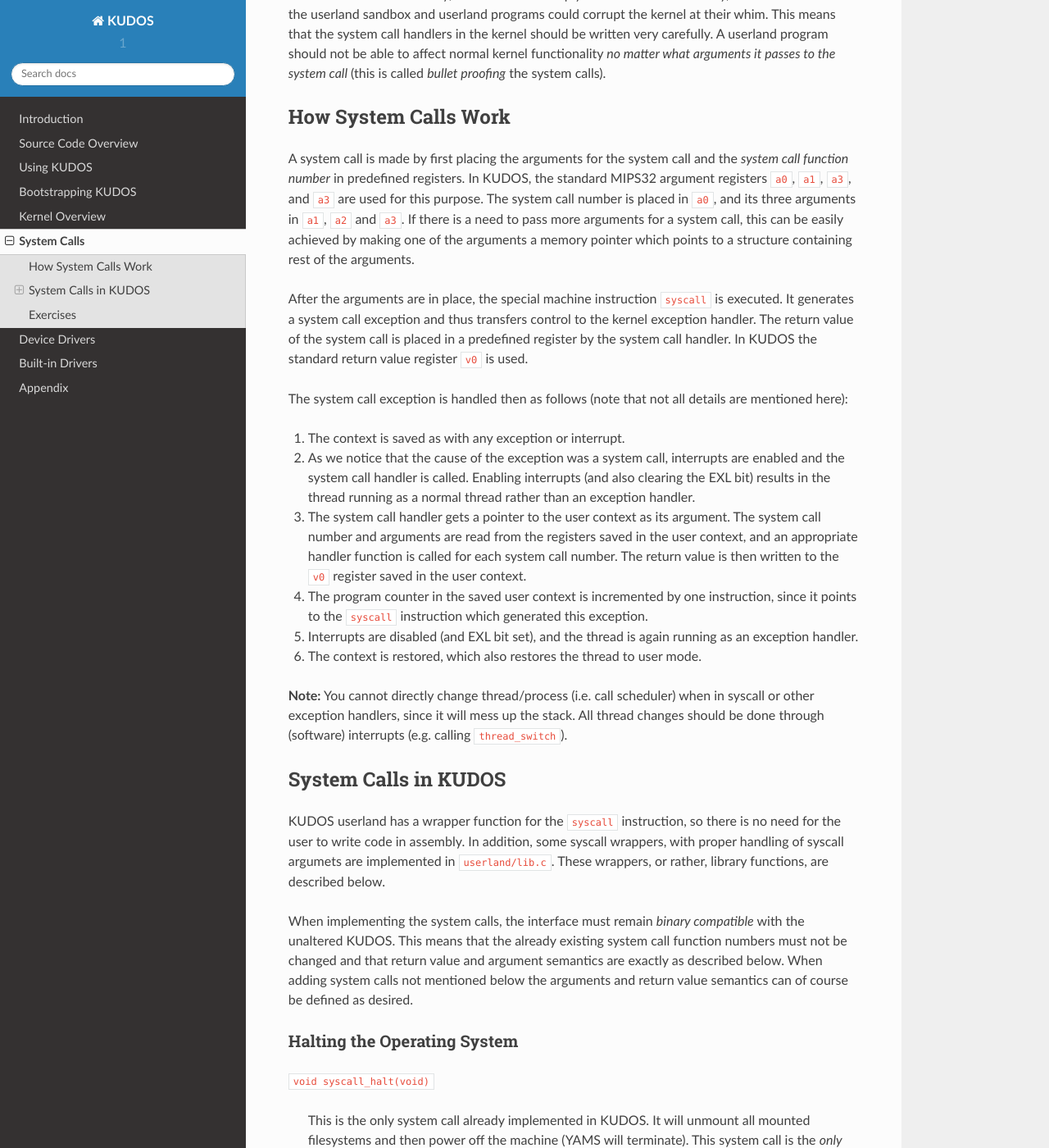
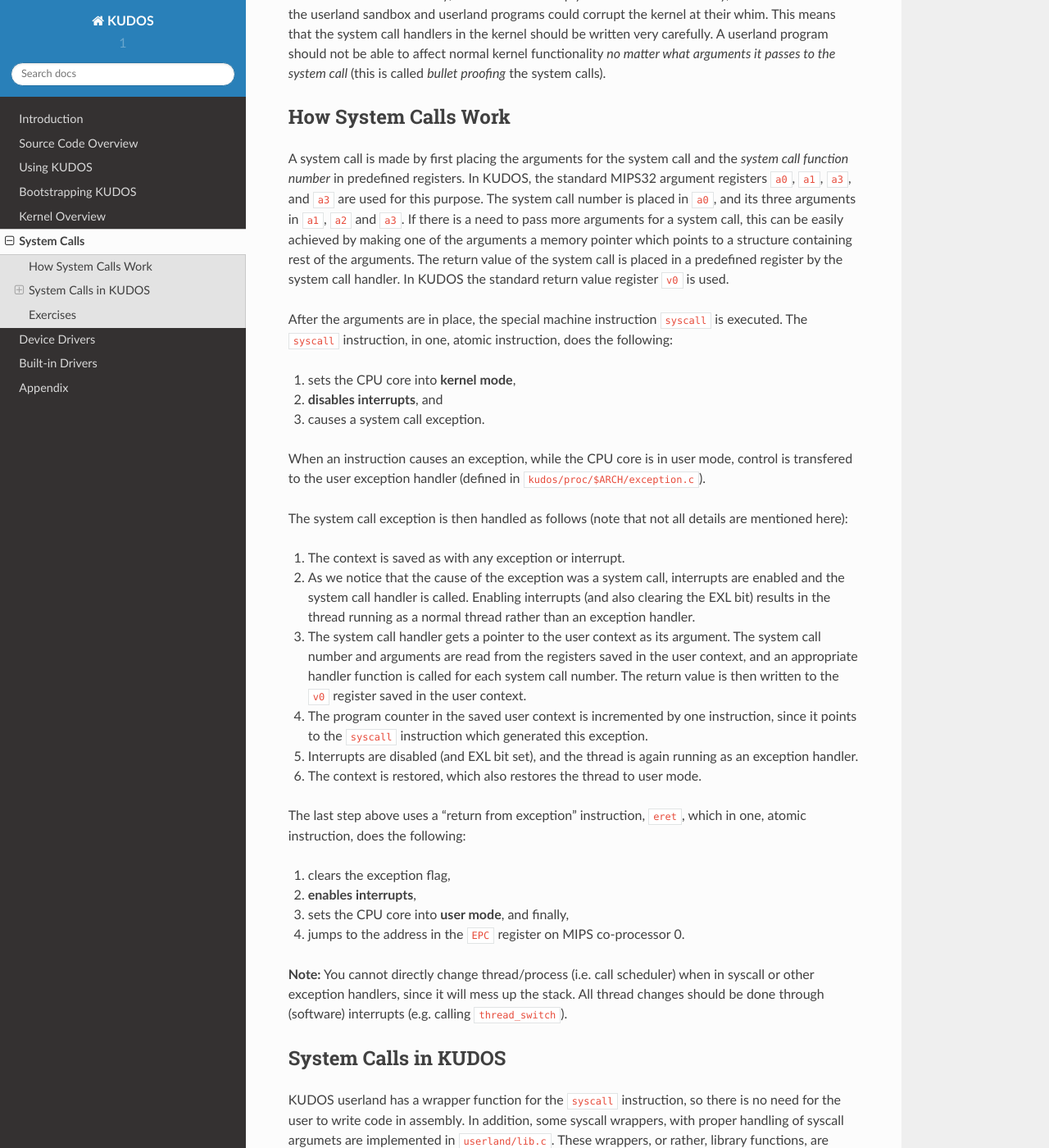
Before and after one commit to DIKU-EDU/kudos, a Sphinx documentation site: the page built from docs/system-calls.rst, in a window 1280 px wide and 1400 px high, scrolled down 226 px. Shown: the whole window at 82% size. Built offline with Sphinx 7.4.7 and the Read the Docs theme 2.0.0, drawn with Linux system fonts in a browser that asks for light colours; pages that are not in the unit, such as notebooks, are missing from menus.

Commit message:
a bit more about how syscalls work on MIPS hardware

```diff
--- a/docs/system-calls.rst
+++ b/docs/system-calls.rst
@@ -21,15 +21,23 @@
 arguments in ``a1``, ``a2`` and ``a3``. If there is a need to pass more
 arguments for a system call, this can be easily achieved by making one of the
 arguments a memory pointer which points to a structure containing rest of the
-arguments.
+arguments. The return value of the system call is placed in a predefined
+register by the system call handler. In KUDOS the standard return value
+register ``v0`` is used.
 
 After the arguments are in place, the special machine instruction ``syscall``
-is executed. It generates a system call exception and thus transfers control to
-the kernel exception handler. The return value of the system call is placed in
-a predefined register by the system call handler. In KUDOS the standard return
-value register ``v0`` is used.
+is executed. The ``syscall`` instruction, in one, atomic instruction, does the
+following:
 
-The system call exception is handled then as follows (note that not all details
+1. sets the CPU core into **kernel mode**,
+2. **disables interrupts**, and
+3. causes a system call exception.
+
+When an instruction causes an exception, while the CPU core is in user mode,
+control is transfered to the user exception handler (defined in
+``kudos/proc/$ARCH/exception.c``).
+
+The system call exception is then handled as follows (note that not all details
 are mentioned here):
 
 1. The context is saved as with any exception or interrupt.
@@ -53,6 +61,14 @@
    as an exception handler.
 
 6. The context is restored, which also restores the thread to user mode.
+
+The last step above uses a "return from exception" instruction, ``eret``, which
+in one, atomic instruction, does the following:
+
+1. clears the exception flag,
+2. **enables interrupts**,
+3. sets the CPU core into **user mode**, and finally,
+4. jumps to the address in the ``EPC`` register on MIPS co-processor 0.
 
 **Note:** You cannot directly change thread/process (i.e. call scheduler) when
 in syscall or other exception handlers, since it will mess up the stack. All
```
